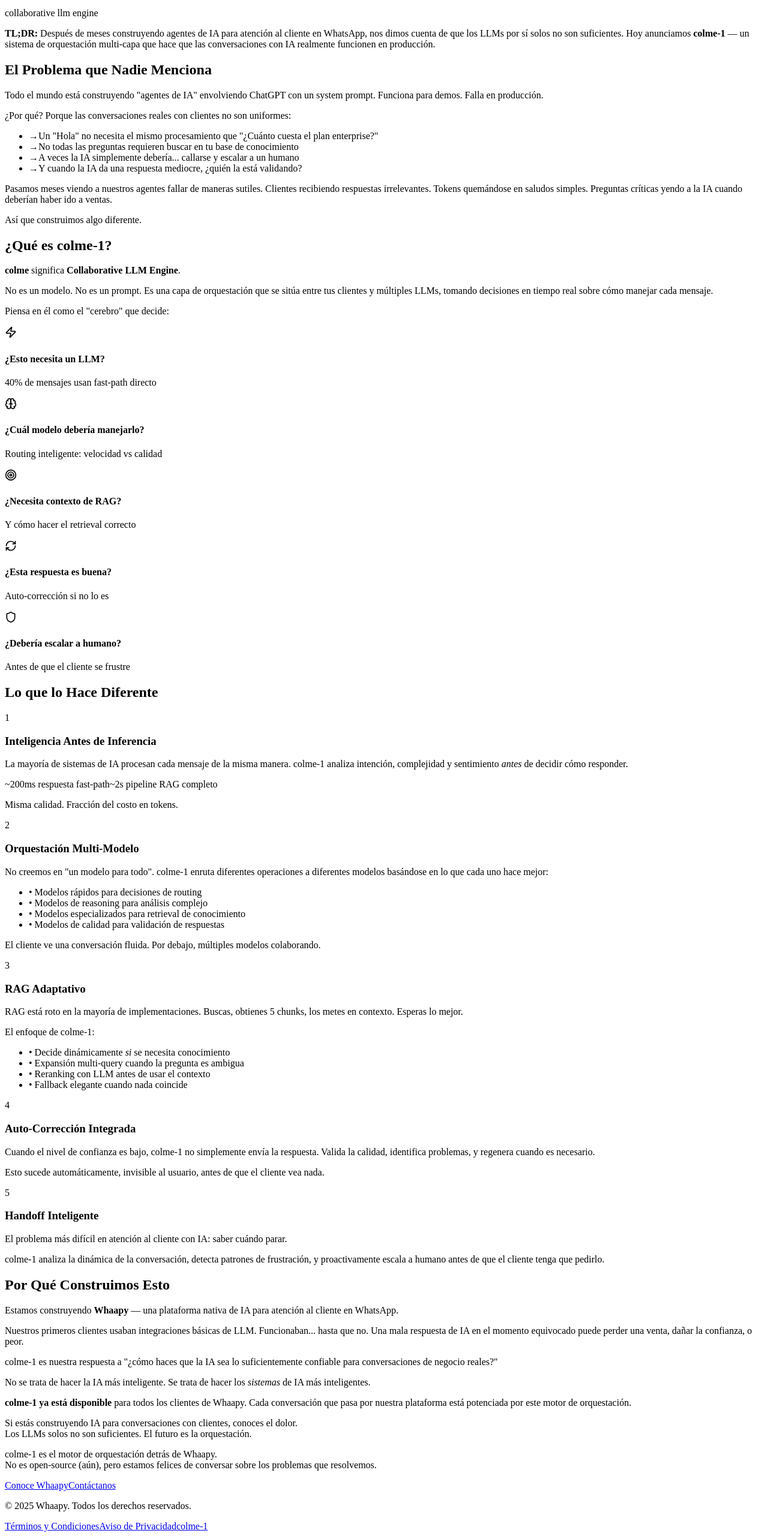
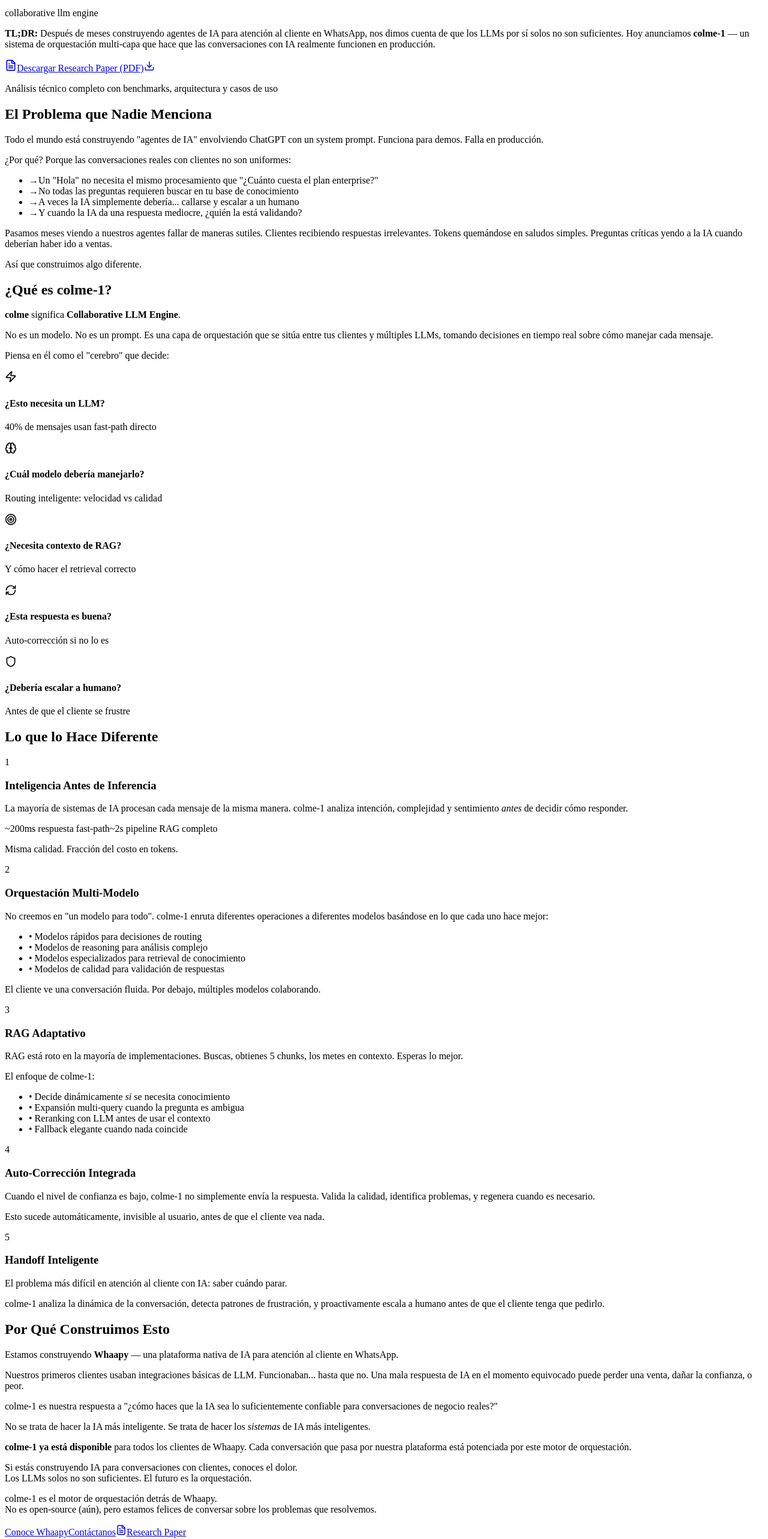
Before and after one commit to saymetristan/whaapy-landing, a Next.js app: page /colme in a window 1280 px wide. Shown: the part 140-2706 px from the top of the page at 60% size. Built offline with nearby package versions, Linux system fonts and the light colour scheme.

Commit message:
feat(colme): agregar botones de descarga del Research Paper PDF

```diff
--- a/app/colme/page.tsx
+++ b/app/colme/page.tsx
@@ -1,6 +1,6 @@
 'use client'
 
-import { ArrowLeft, Brain, Zap, Target, Shield, RefreshCw, Sparkles } from 'lucide-react'
+import { ArrowLeft, Brain, Zap, Target, Shield, RefreshCw, Sparkles, Download, FileText } from 'lucide-react'
 import Link from 'next/link'
 import { useState, useEffect } from 'react'
 
@@ -179,13 +179,30 @@ export default function ColmePage() {
         {/* Intro */}
         <section className="mb-16">
           <div className="glass-dark rounded-2xl p-8 md:p-10 shadow-premium">
-            <p className="text-lg md:text-xl text-text-primary leading-relaxed">
+            <p className="text-lg md:text-xl text-text-primary leading-relaxed mb-6">
               <strong>TL;DR:</strong> Después de meses construyendo agentes de IA para atención
               al cliente en WhatsApp, nos dimos cuenta de que los LLMs por sí solos no son
               suficientes. Hoy anunciamos <strong className="text-accent">colme-1</strong> — un
               sistema de orquestación multi-capa que hace que las conversaciones con IA realmente
               funcionen en producción.
             </p>
+
+            {/* PDF Download Button */}
+            <div className="mt-6 pt-6 border-t border-border">
+              <a
+                href="https://wixzlodmqwgedtavdkuy.supabase.co/storage/v1/object/public/page/colme-1_%20Next-Generation%20AI%20Agent%20System.pdf"
+                target="_blank"
+                rel="noopener noreferrer"
+                className="inline-flex items-center gap-3 bg-accent hover:bg-accent-hover text-white px-6 py-3 rounded-lg font-semibold transition-colors shadow-md hover:shadow-lg"
+              >
+                <FileText size={20} />
+                <span>Descargar Research Paper (PDF)</span>
+                <Download size={18} />
+              </a>
+              <p className="text-sm text-text-muted mt-3">
+                Análisis técnico completo con benchmarks, arquitectura y casos de uso
+              </p>
+            </div>
           </div>
         </section>
 
@@ -459,6 +476,15 @@ export default function ColmePage() {
               >
                 Contáctanos
               </a>
+              <a
+                href="https://wixzlodmqwgedtavdkuy.supabase.co/storage/v1/object/public/page/colme-1_%20Next-Generation%20AI%20Agent%20System.pdf"
+                target="_blank"
+                rel="noopener noreferrer"
+                className="inline-flex items-center gap-2 bg-surface hover:bg-border text-text-primary px-6 py-3 rounded-xl font-semibold transition-colors border border-border"
+              >
+                <FileText size={18} />
+                Research Paper
+              </a>
             </div>
           </div>
         </section>
```
